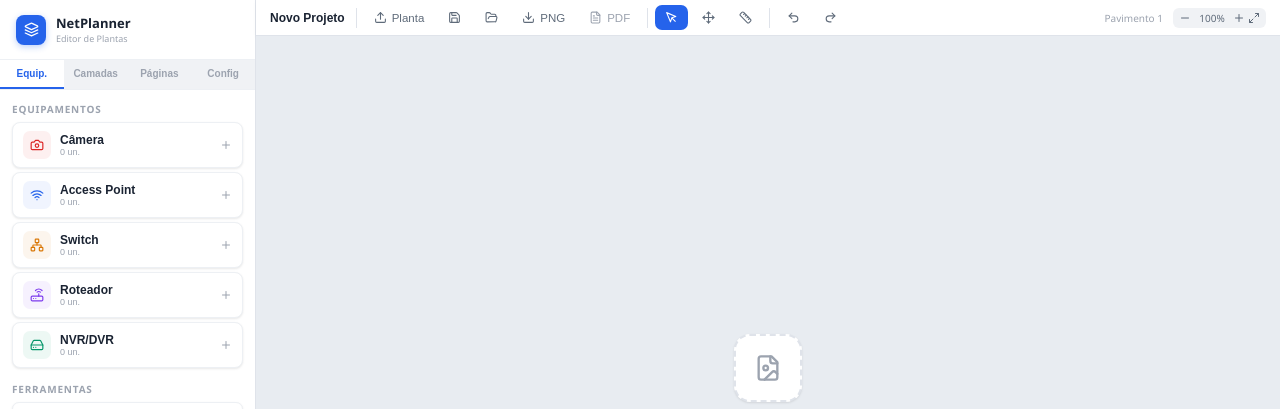
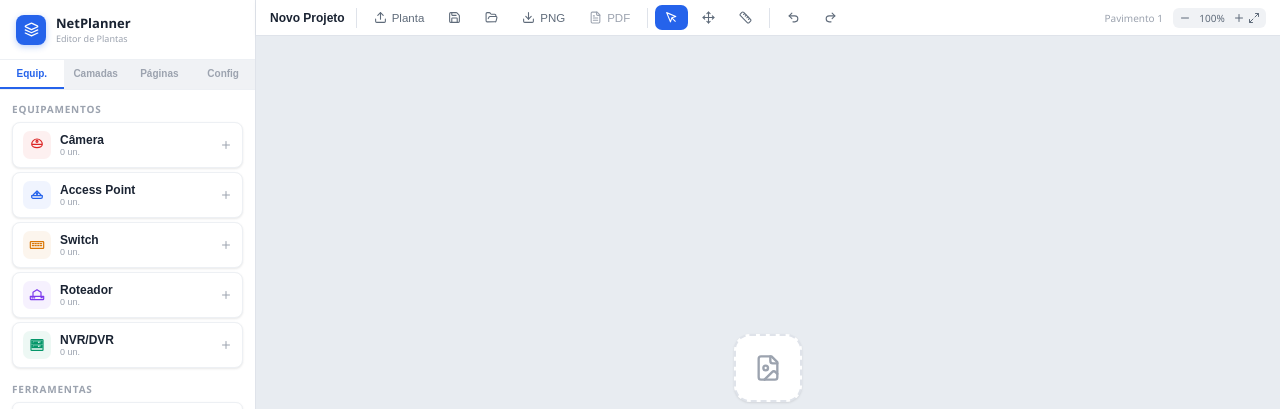
Before and after one commit to paulohsb2/netplanner, a React (Vite) app: page / in a window 1280 px wide. Shown: the top 409 px of the page. Built offline with nearby package versions, Linux system fonts and the light colour scheme.

Commit message:
Icones SVG profissionais com 5 modelos por equipamento

```diff
--- a/src/App.jsx
+++ b/src/App.jsx
@@ -24,6 +24,72 @@ const LAYERS = [
 ];
 
 const SIZES = { small: 24, medium: 32, large: 42 };
+
+/* ═══ ICON VARIANTS (SVG paths, viewBox 0 0 24 24) ═══ */
+const ICON_VARIANTS = {
+  camera: [
+    { name: "Dome", path: "M12 16c-4.4 0-8-2.2-8-5h16c0 2.8-3.6 5-8 5zm-8-5a8 8 0 0116 0M12 8a1.5 1.5 0 100-3 1.5 1.5 0 000 3z" },
+    { name: "Bullet", path: "M3 10h2v4H3a1 1 0 01-1-1v-2a1 1 0 011-1zm2-1h12a3 3 0 010 6H5V9zm15 1.5a1.5 1.5 0 110 3v-3z" },
+    { name: "Box", path: "M4 6h16a1 1 0 011 1v10a1 1 0 01-1 1H4a1 1 0 01-1-1V7a1 1 0 011-1zm5 3a3 3 0 106 0 3 3 0 00-6 0zm3 1.5a1.5 1.5 0 100-3 1.5 1.5 0 000 3zM4 15h16" },
+    { name: "PTZ", path: "M12 6a6 6 0 00-6 6h12a6 6 0 00-6-6zm0 4a2 2 0 100-4 2 2 0 000 4zm-1 3h2v4h3l-4 4-4-4h3v-4z" },
+    { name: "Turret", path: "M12 4a5 5 0 00-5 5c0 2 1.5 3.5 3 4.5V16h4v-2.5c1.5-1 3-2.5 3-4.5a5 5 0 00-5-5zm0 3a2 2 0 110 4 2 2 0 010-4zM8 17h8v2H8z" },
+  ],
+  wifi: [
+    { name: "AP Teto", path: "M4 13h16v2a2 2 0 01-2 2H6a2 2 0 01-2-2v-2zm2-1l6-6 6 6M12 6v1m0 2a1 1 0 100 2 1 1 0 000-2z" },
+    { name: "AP Parede", path: "M6 4h12a2 2 0 012 2v12a2 2 0 01-2 2H6a2 2 0 01-2-2V6a2 2 0 012-2zm6 4a4 4 0 00-4 4m4-2a2 2 0 00-2 2m2 0a.5.5 0 100 1 .5.5 0 000-1z" },
+    { name: "AP Externo", path: "M8 20V10l4-6 4 6v10M10 14h4m-2-4v2m-5 2h10M7 20h10" },
+    { name: "Antena", path: "M12 20V8m0 0l-3-4m3 4l3-4M8 12a4 4 0 018 0M5 10a7 7 0 0114 0M12 14a1 1 0 100-2 1 1 0 000 2z" },
+    { name: "Mesh", path: "M12 4l7 4v8l-7 4-7-4V8l7-4zm0 4a2 2 0 100 4 2 2 0 000-4zm0 8v-2m4-6l-2 1m-6-1l2 1" },
+  ],
+  switch: [
+    { name: "Rack", path: "M3 7h18a1 1 0 011 1v8a1 1 0 01-1 1H3a1 1 0 01-1-1V8a1 1 0 011-1zm2 3h2m2 0h2m2 0h2m2 0h2M5 13h2m2 0h2m2 0h2m2 0h2" },
+    { name: "Desktop", path: "M4 8h16a1 1 0 011 1v6a1 1 0 01-1 1H4a1 1 0 01-1-1V9a1 1 0 011-1zm2 2.5a.5.5 0 110 1 .5.5 0 010-1zm3 0a.5.5 0 110 1 .5.5 0 010-1zm3 0a.5.5 0 110 1 .5.5 0 010-1zm3 0a.5.5 0 110 1 .5.5 0 010-1zM17 12h2" },
+    { name: "PoE", path: "M3 6h18v4H3V6zm0 6h18v4H3v-4zm2 1.5h1m2 0h1m2 0h1m2 0h1m-12-6h1m2 0h1m2 0h1m2 0h1M20 12l2-1v4l-2-1" },
+    { name: "Gerenciável", path: "M3 5h18a1 1 0 011 1v12a1 1 0 01-1 1H3a1 1 0 01-1-1V6a1 1 0 011-1zm1 2h8v3H4V7zm10 1h5M14 10h5M4 12h16m-16 2h2m2 0h2m2 0h2m2 0h2" },
+    { name: "Industrial", path: "M5 3h14a2 2 0 012 2v14a2 2 0 01-2 2H5a2 2 0 01-2-2V5a2 2 0 012-2zm2 4h2v2H7V7zm4 0h2v2h-2V7zm4 0h2v2h-2V7zM7 12h2v2H7v-2zm4 0h2v2h-2v-2zm4 0h2v2h-2v-2z" },
+  ],
+  router: [
+    { name: "Enterprise", path: "M2 14h20v4a1 1 0 01-1 1H3a1 1 0 01-1-1v-4zm3 1.5a.5.5 0 110 1 .5.5 0 010-1zm3 0a.5.5 0 110 1 .5.5 0 010-1zM18 16h2M6 14V8l6-4 6 4v6" },
+    { name: "Home", path: "M4 12h16a1 1 0 011 1v4a1 1 0 01-1 1H4a1 1 0 01-1-1v-4a1 1 0 011-1zm1 2h2m8 0a.5.5 0 110 1 .5.5 0 010-1zm3 0a.5.5 0 110 1 .5.5 0 010-1zM7 12V9m5-4v7m5-5v5" },
+    { name: "Firewall", path: "M3 6h18a1 1 0 011 1v10a1 1 0 01-1 1H3a1 1 0 01-1-1V7a1 1 0 011-1zm9 2v8M8 10v4m4-6v8m4-6v4M5 12h14" },
+    { name: "Gateway", path: "M4 8h16a1 1 0 011 1v6a1 1 0 01-1 1H4a1 1 0 01-1-1V9a1 1 0 011-1zm2 2v4m2-4v4m2-4v4m2-4v4m2-4v4m2-4v4M2 11h1m18 0h1" },
+    { name: "Mesh", path: "M12 3a3 3 0 110 6 3 3 0 010-6zm-7 9a2 2 0 110 4 2 2 0 010-4zm14 0a2 2 0 110 4 2 2 0 010-4zM12 9v3m-4.5 2.5L10 12m4 2.5L14 12" },
+  ],
+  nvr: [
+    { name: "Rack NVR", path: "M4 4h16a1 1 0 011 1v14a1 1 0 01-1 1H4a1 1 0 01-1-1V5a1 1 0 011-1zm1 2h14v4H5V6zm0 6h14v4H5v-4zM17 8a.5.5 0 110 1 .5.5 0 010-1zm0 6a.5.5 0 110 1 .5.5 0 010-1zM7 8h6m-6 6h6" },
+    { name: "Desktop NVR", path: "M3 7h18a1 1 0 011 1v8a1 1 0 01-1 1H3a1 1 0 01-1-1V8a1 1 0 011-1zm2 2h4v4H5V9zm6 1h7M11 12h5M11 14h3M18 9a1 1 0 110 2 1 1 0 010-2z" },
+    { name: "Servidor", path: "M7 2h10a2 2 0 012 2v16a2 2 0 01-2 2H7a2 2 0 01-2-2V4a2 2 0 012-2zm1 3h8v3H8V5zm0 5h8v3H8v-3zM15 6.5a.5.5 0 110 1 .5.5 0 010-1zm0 5a.5.5 0 110 1 .5.5 0 010-1zM10 17a2 2 0 104 0 2 2 0 00-4 0z" },
+    { name: "Storage", path: "M3 5h18a1 1 0 011 1v3a1 1 0 01-1 1H3a1 1 0 01-1-1V6a1 1 0 011-1zm0 7h18a1 1 0 011 1v3a1 1 0 01-1 1H3a1 1 0 01-1-1v-3a1 1 0 011-1zm14-5.5a.5.5 0 110 1 .5.5 0 010-1zm0 7a.5.5 0 110 1 .5.5 0 010-1zM6 7.5h6m-6 7h6" },
+    { name: "Mini NVR", path: "M6 8h12a2 2 0 012 2v4a2 2 0 01-2 2H6a2 2 0 01-2-2v-4a2 2 0 012-2zm1 2a1 1 0 100 2 1 1 0 000-2zm4 0h6M11 13h4" },
+  ],
+};
+
+/* SVG icon component for equipment */
+const EquipIcon = ({ type, variant = 0, size = 16, color = "#fff" }) => {
+  const variants = ICON_VARIANTS[type];
+  if (!variants) return null;
+  const v = variants[variant] || variants[0];
+  return (
+    <svg width={size} height={size} viewBox="0 0 24 24" fill="none" stroke={color} strokeWidth="1.8" strokeLinecap="round" strokeLinejoin="round">
+      <path d={v.path} />
+    </svg>
+  );
+};
+
+/* Draw equipment icon on canvas context */
+const drawEquipIconCanvas = (ctx, type, variant, x, y, size, color) => {
+  ctx.save();
+  ctx.translate(x - size / 2, y - size / 2);
+  ctx.scale(size / 24, size / 24);
+  const variants = ICON_VARIANTS[type];
+  const v = variants?.[variant] || variants?.[0];
+  if (v) {
+    const p2d = new Path2D(v.path);
+    ctx.strokeStyle = color; ctx.lineWidth = 1.8; ctx.lineCap = "round"; ctx.lineJoin = "round";
+    ctx.stroke(p2d);
+  }
+  ctx.restore();
+};
 
 /* Refined light palette */
 const T = {
@@ -122,7 +188,7 @@ export default function NetPlanner() {
     if (tool.startsWith("place:")) {
       const type = tool.split(":")[1]; const eq = EQUIPMENT.find(eq => eq.type === type); if (!eq) return;
       saveSnapshot(); const num = nextNumbers[type]; setNextNumbers(prev => ({ ...prev, [type]: prev[type] + 1 }));
-      const el = { id: `${type}-${Date.now()}`, type, label: `${eq.label} ${String(num).padStart(2, "0")}`, number: num, x, y, rotation: 0, angle: eq.angle, radius: eq.coverageRadius, visible: true, notes: "", customColor: null, size: "medium" };
+      const el = { id: `${type}-${Date.now()}`, type, label: `${eq.label} ${String(num).padStart(2, "0")}`, number: num, x, y, rotation: 0, angle: eq.angle, radius: eq.coverageRadius, visible: true, notes: "", customColor: null, size: "medium", iconVariant: 0 };
       setElements(prev => [...prev, el]); setSelectedId(el.id); return;
     }
     if (tool === "measure") { if (!measurePoints.length) setMeasurePoints([{ x, y }]); else { const p1 = measurePoints[0]; saveSnapshot(); setMeasureLines(prev => [...prev, { p1, p2: { x, y }, dist: Math.hypot(x - p1.x, y - p1.y) }]); setMeasurePoints([]); } return; }
@@ -157,7 +223,7 @@ export default function NetPlanner() {
     const draw = () => {
       pg.connections.forEach(cn => { const f = pg.elements.find(e => e.id === cn.from), t = pg.elements.find(e => e.id === cn.to); if (!f || !t) return; ctx.beginPath(); ctx.moveTo(f.x, f.y); ctx.lineTo(t.x, t.y); ctx.strokeStyle = "#94a3b8"; ctx.lineWidth = 1.5; ctx.setLineDash([6, 4]); ctx.stroke(); ctx.setLineDash([]); });
       pg.elements.forEach(el => { const eq = EQUIPMENT.find(e => e.type === el.type); if (!eq || el.radius <= 0 || el.angle <= 0) return; const col = el.customColor || eq.color; ctx.save(); ctx.translate(el.x, el.y); ctx.rotate((el.rotation - el.angle / 2) * Math.PI / 180); ctx.beginPath(); ctx.moveTo(0, 0); ctx.arc(0, 0, el.radius, 0, el.angle * Math.PI / 180); ctx.closePath(); ctx.fillStyle = col + "25"; ctx.strokeStyle = col + "70"; ctx.lineWidth = 1.2; ctx.fill(); ctx.stroke(); ctx.restore(); });
-      pg.elements.forEach(el => { const eq = EQUIPMENT.find(e => e.type === el.type); if (!eq) return; const col = el.customColor || eq.color; ctx.beginPath(); ctx.arc(el.x, el.y, 10, 0, Math.PI * 2); ctx.fillStyle = col; ctx.fill(); ctx.strokeStyle = "#fff"; ctx.lineWidth = 2.5; ctx.stroke(); ctx.font = "bold 11px sans-serif"; ctx.fillStyle = "#1a2332"; ctx.strokeStyle = "#fff"; ctx.lineWidth = 3.5; ctx.strokeText(el.label, el.x + 14, el.y + 4); ctx.fillText(el.label, el.x + 14, el.y + 4); });
+      pg.elements.forEach(el => { const eq = EQUIPMENT.find(e => e.type === el.type); if (!eq) return; const col = el.customColor || eq.color; const r = 12; ctx.beginPath(); ctx.arc(el.x, el.y, r, 0, Math.PI * 2); ctx.fillStyle = col; ctx.fill(); ctx.strokeStyle = "#fff"; ctx.lineWidth = 2.5; ctx.stroke(); drawEquipIconCanvas(ctx, el.type, el.iconVariant || 0, el.x, el.y, 16, "#fff"); ctx.font = "bold 11px sans-serif"; ctx.fillStyle = "#1a2332"; ctx.strokeStyle = "#fff"; ctx.lineWidth = 3.5; ctx.strokeText(el.label, el.x + r + 4, el.y + 4); ctx.fillText(el.label, el.x + r + 4, el.y + 4); });
       pg.measureLines.forEach(ml => { ctx.beginPath(); ctx.moveTo(ml.p1.x, ml.p1.y); ctx.lineTo(ml.p2.x, ml.p2.y); ctx.strokeStyle = "#f59e0b"; ctx.lineWidth = 1.8; ctx.setLineDash([5, 3]); ctx.stroke(); ctx.setLineDash([]); const mx = (ml.p1.x + ml.p2.x) / 2, my = (ml.p1.y + ml.p2.y) / 2; ctx.font = "bold 11px sans-serif"; ctx.fillStyle = "#92400e"; ctx.strokeStyle = "#fff"; ctx.lineWidth = 3; ctx.strokeText(`${(ml.dist * scale).toFixed(1)}m`, mx + 4, my - 5); ctx.fillText(`${(ml.dist * scale).toFixed(1)}m`, mx + 4, my - 5); });
       resolve(c);
     };
@@ -394,9 +460,9 @@ export default function NetPlanner() {
           {sidebarTab === "equip" && (<>
             <div style={secT}>Equipamentos</div>
             <div style={{ display: "flex", flexDirection: "column", gap: "4px", marginBottom: "14px" }}>
-              {EQUIPMENT.map(eq => { const Icon = eq.icon; const isA = tool === `place:${eq.type}`; return (
+              {EQUIPMENT.map(eq => { const isA = tool === `place:${eq.type}`; return (
                 <button key={eq.type} onClick={() => setTool(isA ? "select" : `place:${eq.type}`)} style={{ display: "flex", alignItems: "center", gap: "9px", padding: "8px 10px", borderRadius: "8px", border: isA ? `1.5px solid ${eq.color}` : `1px solid ${T.borderLight}`, cursor: "pointer", textAlign: "left", background: isA ? eq.color + "0c" : T.white, color: T.text, boxShadow: isA ? `0 0 0 3px ${eq.color}15` : T.shadow, transition: "all .15s" }}>
-                  <div style={{ width: "28px", height: "28px", borderRadius: "7px", background: eq.color + "12", display: "flex", alignItems: "center", justifyContent: "center" }}><Icon size={14} color={eq.color} /></div>
+                  <div style={{ width: "28px", height: "28px", borderRadius: "7px", background: eq.color + "12", display: "flex", alignItems: "center", justifyContent: "center" }}><EquipIcon type={eq.type} variant={0} size={16} color={eq.color} /></div>
                   <div style={{ flex: 1 }}><div style={{ fontSize: "12px", fontWeight: 600 }}>{eq.label}</div><div style={{ fontSize: "9px", color: T.textDim }}>{counts[eq.type] || 0} un.</div></div>
                   <Plus size={12} color={T.textDim} />
                 </button>
@@ -413,9 +479,9 @@ export default function NetPlanner() {
             </div>
 
             <div style={secT}>Resumo</div>
-            {EQUIPMENT.map(eq => { const c = counts[eq.type] || 0; if (!c) return null; const Icon = eq.icon; return (
+            {EQUIPMENT.map(eq => { const c = counts[eq.type] || 0; if (!c) return null; return (
               <div key={eq.type} style={{ display: "flex", alignItems: "center", gap: "7px", background: T.white, borderRadius: "7px", padding: "6px 9px", marginBottom: "3px", boxShadow: T.shadow }}>
-                <Icon size={12} color={eq.color} /><span style={{ flex: 1, fontSize: "11px", color: T.textMuted }}>{eq.label}</span><span style={{ fontSize: "13px", fontWeight: 800, color: eq.color }}>{c}</span>
+                <EquipIcon type={eq.type} variant={0} size={14} color={eq.color} /><span style={{ flex: 1, fontSize: "11px", color: T.textMuted }}>{eq.label}</span><span style={{ fontSize: "13px", fontWeight: 800, color: eq.color }}>{c}</span>
               </div>
             ); })}
             {totalEquip > 0 && <div style={{ background: T.accentLight, borderRadius: "7px", padding: "7px", textAlign: "center", marginTop: "4px", border: `1px solid ${T.accent}20` }}><span style={{ fontSize: "15px", fontWeight: 800, color: T.accent }}>{totalEquip}</span><span style={{ fontSize: "9px", color: T.textMuted, marginLeft: "5px" }}>total</span></div>}
@@ -438,7 +504,7 @@ export default function NetPlanner() {
             ))}
 
             {elements.length > 0 && (<><div style={{ ...secT, marginTop: "14px" }}>Legenda</div>
-              {EQUIPMENT.map(eq => { const its = elements.filter(e => e.type === eq.type); if (!its.length) return null; const Icon = eq.icon; return (<div key={eq.type}><div style={{ display: "flex", alignItems: "center", gap: "4px", padding: "4px 5px", fontSize: "10px", fontWeight: 700, color: eq.color }}><Icon size={10} /> {eq.label} ({its.length})</div>{its.map(it => <button key={it.id} onClick={() => { setSelectedId(it.id); setSidebarTab("equip"); }} style={{ display: "block", width: "100%", padding: "3px 5px 3px 18px", border: "none", borderRadius: "3px", cursor: "pointer", fontSize: "10px", textAlign: "left", background: selectedId === it.id ? T.accentLight : "transparent", color: selectedId === it.id ? T.accent : T.textMuted }}>{it.label}</button>)}</div>); })}
+              {EQUIPMENT.map(eq => { const its = elements.filter(e => e.type === eq.type); if (!its.length) return null; return (<div key={eq.type}><div style={{ display: "flex", alignItems: "center", gap: "4px", padding: "4px 5px", fontSize: "10px", fontWeight: 700, color: eq.color }}><EquipIcon type={eq.type} variant={0} size={12} color={eq.color} /> {eq.label} ({its.length})</div>{its.map(it => <button key={it.id} onClick={() => { setSelectedId(it.id); setSidebarTab("equip"); }} style={{ display: "block", width: "100%", padding: "3px 5px 3px 18px", border: "none", borderRadius: "3px", cursor: "pointer", fontSize: "10px", textAlign: "left", background: selectedId === it.id ? T.accentLight : "transparent", color: selectedId === it.id ? T.accent : T.textMuted }}>{it.label}</button>)}</div>); })}
             </>)}
             {measureLines.length > 0 && (<><div style={{ ...secT, marginTop: "14px" }}>Medições</div>
               {measureLines.map((ml, i) => (<div key={i} onClick={() => { setSelectedMeasure(i); setSelectedId(null); }} style={{ display: "flex", alignItems: "center", justifyContent: "space-between", padding: "5px 7px", background: selectedMeasure === i ? "#fef3c7" : T.white, border: `1px solid ${selectedMeasure === i ? "#fbbf24" : T.borderLight}`, borderRadius: "5px", marginBottom: "3px", cursor: "pointer", boxShadow: T.shadow }}><span style={{ fontSize: "10px", color: "#92400e" }}>#{i + 1}: {(ml.dist * scale).toFixed(2)}m</span><button onClick={(e) => { e.stopPropagation(); saveSnapshot(); setMeasureLines(prev => prev.filter((_, j) => j !== i)); }} style={{ background: "none", border: "none", cursor: "pointer", color: T.textDim }}><X size={10} /></button></div>))}
@@ -532,10 +598,12 @@ export default function NetPlanner() {
                   {calibratePoints.length === 1 && <circle cx={calibratePoints[0].x} cy={calibratePoints[0].y} r={6 / zoom} fill="#ea580c" stroke="#fff" strokeWidth={2 / zoom} />}
                   {calibrateDialog && <><line x1={calibrateDialog.p1.x} y1={calibrateDialog.p1.y} x2={calibrateDialog.p2.x} y2={calibrateDialog.p2.y} stroke="#ea580c" strokeWidth={2.5 / zoom} strokeDasharray={`${7 / zoom} ${4 / zoom}`} /><circle cx={calibrateDialog.p1.x} cy={calibrateDialog.p1.y} r={6 / zoom} fill="#ea580c" stroke="#fff" strokeWidth={2 / zoom} /><circle cx={calibrateDialog.p2.x} cy={calibrateDialog.p2.y} r={6 / zoom} fill="#ea580c" stroke="#fff" strokeWidth={2 / zoom} /></>}
                 </svg>
-                {visibleElements.map(el => { const eq = EQUIPMENT.find(e => e.type === el.type); if (!eq) return null; const Icon = eq.icon; const isSel = selectedId === el.id; const isCbl = cableStart === el.id; const col = el.customColor || eq.color; const sz = SIZES[el.size || "medium"]; return (
+                {visibleElements.map(el => { const eq = EQUIPMENT.find(e => e.type === el.type); if (!eq) return null; const isSel = selectedId === el.id; const isCbl = cableStart === el.id; const col = el.customColor || eq.color; const sz = SIZES[el.size || "medium"]; return (
                   <div key={el.id} onMouseDown={(e) => startDrag(e, el.id)} onClick={(e) => { e.stopPropagation(); if (tool === "cable") handleCanvasClick(e); else { setSelectedId(el.id); setSelectedMeasure(null); } }} style={{ position: "absolute", left: el.x - sz / 2, top: el.y - sz / 2, width: sz, height: sz, cursor: tool === "cable" ? "cell" : "pointer", zIndex: isSel ? 100 : 10 }}>
                     {(isSel || isCbl) && <div style={{ position: "absolute", inset: -5, borderRadius: "50%", border: `2px solid ${isCbl ? T.success : col}`, opacity: .5, animation: "pulse 1.5s infinite" }} />}
-                    <div style={{ width: sz, height: sz, borderRadius: "50%", background: col, border: `2.5px solid #fff`, display: "flex", alignItems: "center", justifyContent: "center", boxShadow: `0 2px 8px ${col}40, 0 0 0 ${isSel ? "3px" : "0"} ${col}30` }}><Icon size={sz * .42} color="#fff" strokeWidth={2.5} /></div>
+                    <div style={{ width: sz, height: sz, borderRadius: "50%", background: col, border: `2.5px solid #fff`, display: "flex", alignItems: "center", justifyContent: "center", boxShadow: `0 2px 8px ${col}40, 0 0 0 ${isSel ? "3px" : "0"} ${col}30` }}>
+                      <EquipIcon type={el.type} variant={el.iconVariant || 0} size={sz * .52} color="#fff" />
+                    </div>
                     <div style={{ position: "absolute", left: "50%", top: sz + 4 + "px", transform: "translateX(-50%)", whiteSpace: "nowrap", fontSize: Math.max(9, 10 / Math.sqrt(zoom)), fontWeight: 700, color: T.text, textShadow: "0 0 4px #fff, 0 0 8px #fff, 0 1px 2px rgba(0,0,0,.15)", pointerEvents: "none" }}>{el.label}</div>
                   </div>); })}
               </div>
@@ -544,7 +612,7 @@ export default function NetPlanner() {
         </div>
 
         <div style={{ background: T.toolbar, borderTop: `1px solid ${T.borderLight}`, padding: "3px 14px", display: "flex", alignItems: "center", gap: "10px", fontSize: "10px", color: T.textDim }}>
-          {EQUIPMENT.map(eq => { const c = counts[eq.type] || 0; if (!c) return null; const I = eq.icon; return <span key={eq.type} style={{ display: "flex", alignItems: "center", gap: "2px" }}><I size={10} color={eq.color} /> {c}</span>; })}
+          {EQUIPMENT.map(eq => { const c = counts[eq.type] || 0; if (!c) return null; return <span key={eq.type} style={{ display: "flex", alignItems: "center", gap: "2px" }}><EquipIcon type={eq.type} variant={0} size={11} color={eq.color} /> {c}</span>; })}
           <span style={{ fontWeight: 600, color: T.text }}>{totalEquip}</span>
           <span>· {connections.length} cabos · {measureLines.length} med.</span>
           <div style={{ flex: 1 }} />
@@ -557,7 +625,7 @@ export default function NetPlanner() {
       {sel && selEq && (
         <div style={{ width: "258px", minWidth: "258px", background: T.sidebar, borderLeft: `1px solid ${T.border}`, display: "flex", flexDirection: "column", overflow: "auto", boxShadow: "-2px 0 8px rgba(0,0,0,0.03)" }}>
           <div style={{ padding: "12px 14px", borderBottom: `1px solid ${T.borderLight}`, display: "flex", alignItems: "center", gap: "8px" }}>
-            <div style={{ width: "32px", height: "32px", borderRadius: "8px", background: (sel.customColor || selEq.color) + "12", display: "flex", alignItems: "center", justifyContent: "center" }}>{(() => { const I = selEq.icon; return <I size={15} color={sel.customColor || selEq.color} />; })()}</div>
+            <div style={{ width: "32px", height: "32px", borderRadius: "8px", background: (sel.customColor || selEq.color) + "12", display: "flex", alignItems: "center", justifyContent: "center" }}><EquipIcon type={sel.type} variant={sel.iconVariant || 0} size={18} color={sel.customColor || selEq.color} /></div>
             <div style={{ flex: 1 }}><div style={{ fontSize: "12px", fontWeight: 700 }}>{sel.label}</div><div style={{ fontSize: "9px", color: T.textDim }}>{selEq.label} #{sel.number}</div></div>
             <button onClick={() => setSelectedId(null)} style={{ background: "none", border: "none", cursor: "pointer", color: T.textDim }}><X size={14} /></button>
           </div>
@@ -569,6 +637,15 @@ export default function NetPlanner() {
             <div><label style={lblS}>Alcance (px)</label><div style={{ display: "flex", gap: "6px", alignItems: "center" }}><input type="number" value={sel.radius} onChange={e => updateEl(sel.id, { radius: Math.max(0, +e.target.value || 0) })} style={{ ...inpS, flex: 1 }} /><input type="range" value={sel.radius} onChange={e => updateEl(sel.id, { radius: +e.target.value })} min={0} max={300} style={{ flex: 2, accentColor: sel.customColor || selEq.color }} /></div>{sel.radius > 0 && <div style={{ fontSize: "9px", color: T.textDim, marginTop: "2px" }}>≈ {(sel.radius * scale).toFixed(1)}m</div>}</div>
             <div><label style={lblS}>Cor</label><div style={{ display: "flex", gap: "5px", alignItems: "center" }}><input type="color" value={sel.customColor || selEq.color} onChange={e => updateEl(sel.id, { customColor: e.target.value })} style={{ width: "30px", height: "28px", border: `1px solid ${T.border}`, borderRadius: "5px", cursor: "pointer", padding: "2px" }} /><span style={{ fontSize: "10px", color: T.textDim, flex: 1 }}>{sel.customColor || "Padrão"}</span>{sel.customColor && <button onClick={() => updateEl(sel.id, { customColor: null })} style={{ background: "none", border: "none", cursor: "pointer", color: T.textDim, fontSize: "10px" }}>Reset</button>}</div></div>
             <div><label style={lblS}>Tamanho</label><div style={{ display: "flex", gap: "3px" }}>{["small", "medium", "large"].map(s => <button key={s} onClick={() => updateEl(sel.id, { size: s })} style={{ flex: 1, padding: "4px", borderRadius: "5px", border: `1px solid ${T.borderLight}`, cursor: "pointer", fontSize: "10px", fontWeight: 600, background: (sel.size || "medium") === s ? T.accentLight : T.white, color: (sel.size || "medium") === s ? T.accent : T.textDim }}>{s === "small" ? "P" : s === "medium" ? "M" : "G"}</button>)}</div></div>
+            <div><label style={lblS}>Modelo do Ícone</label><div style={{ display: "flex", gap: "4px", flexWrap: "wrap" }}>
+              {(ICON_VARIANTS[sel.type] || []).map((v, i) => (
+                <button key={i} onClick={() => updateEl(sel.id, { iconVariant: i })} title={v.name}
+                  style={{ width: "40px", height: "40px", borderRadius: "8px", border: (sel.iconVariant || 0) === i ? `2px solid ${sel.customColor || selEq.color}` : `1px solid ${T.borderLight}`, cursor: "pointer", display: "flex", flexDirection: "column", alignItems: "center", justifyContent: "center", gap: "1px", background: (sel.iconVariant || 0) === i ? (sel.customColor || selEq.color) + "10" : T.white, boxShadow: (sel.iconVariant || 0) === i ? `0 0 0 3px ${(sel.customColor || selEq.color)}15` : T.shadow, transition: "all .15s" }}>
+                  <EquipIcon type={sel.type} variant={i} size={20} color={(sel.iconVariant || 0) === i ? (sel.customColor || selEq.color) : T.textMuted} />
+                  <span style={{ fontSize: "6px", color: T.textDim, lineHeight: 1 }}>{v.name}</span>
+                </button>
+              ))}
+            </div></div>
             <div><label style={lblS}>Observações</label><textarea value={sel.notes || ""} onChange={e => updateEl(sel.id, { notes: e.target.value })} placeholder="Modelo, specs..." rows={2} style={{ ...inpS, resize: "vertical", fontFamily: "inherit" }} /></div>
             <div style={{ display: "flex", gap: "4px", marginTop: "4px" }}>
               <button onClick={() => duplicateEl(sel.id)} style={{ flex: 1, padding: "7px", borderRadius: "6px", border: `1px solid ${T.borderLight}`, cursor: "pointer", fontSize: "10px", fontWeight: 600, background: T.white, color: T.text, display: "flex", alignItems: "center", justifyContent: "center", gap: "3px", boxShadow: T.shadow }}><Copy size={11} /> Duplicar</button>
```
